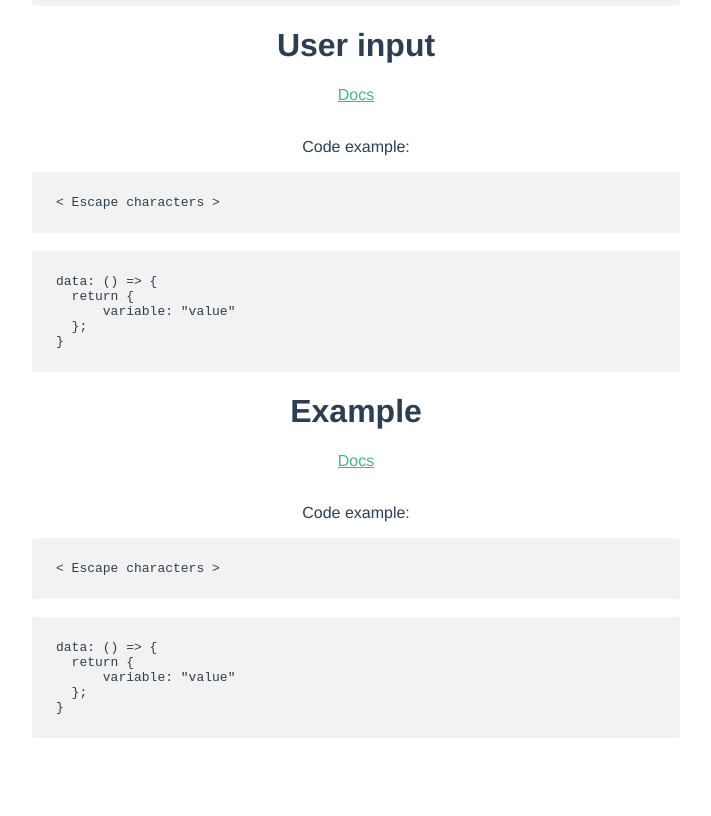
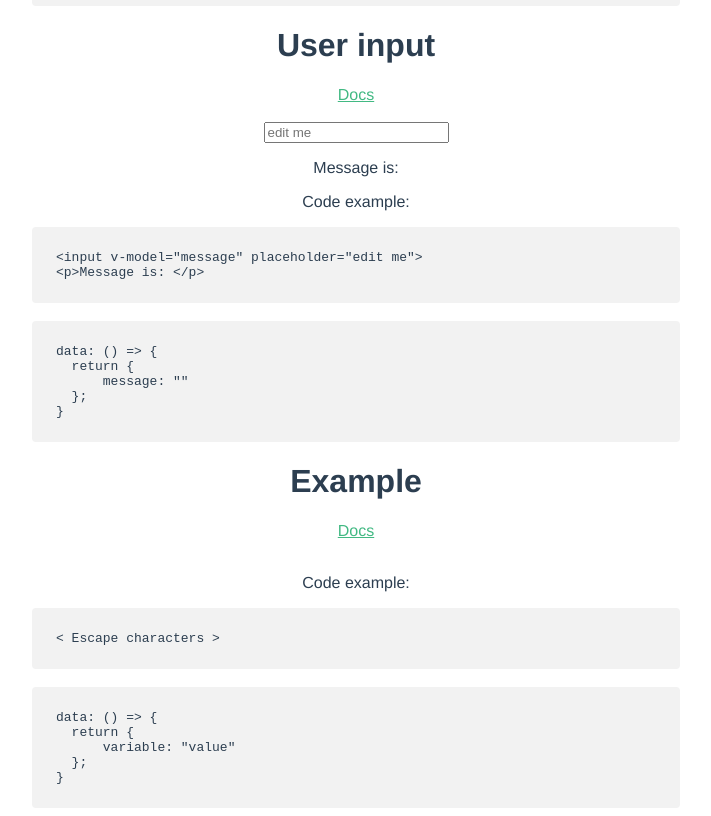
Before and after one commit to danielleklaasen/vue-app, a Vue app: page / in a window 1280 px wide. Shown: the part 2980-3796 px from the top of the page, without its empty margins (284-995 px from the left). Before the commit the page ends 3726 px from the top, so only its background shows below. Built offline with nearby package versions, Linux system fonts and the light colour scheme.

Commit message:
Update Input.vue

```diff
--- a/src/components/Input.vue
+++ b/src/components/Input.vue
@@ -1,14 +1,16 @@
 <template>
   <div class="input">
     <h1>User input</h1>
-    <a href="#">Docs</a>
+    <a href="https://vuejs.org/v2/guide/forms.html">Docs</a>
     <br/>
     <br/>
-    <!-- code -->
+    <input v-model="message" placeholder="edit me">
+    <p>Message is: {{ message }}</p>
     <p>Code example:</p>
     <pre>
       <code>
-&lt; Escape characters &gt;
+&lt;input v-model="message" placeholder="edit me"&gt;
+&lt;p>Message is: {{ message }}&lt;/p&gt;
       </code>
     </pre>
     <br/>
@@ -16,7 +18,7 @@
       <code>
 data: () => {
   return {
-      variable: "value"
+      message: ""
   };
 }
       </code>
@@ -29,7 +31,7 @@ export default {
   name: 'Input',
   data: () => {
     return {
-      variable: 'value'
+      message: ''
     }
   },
 }
```
